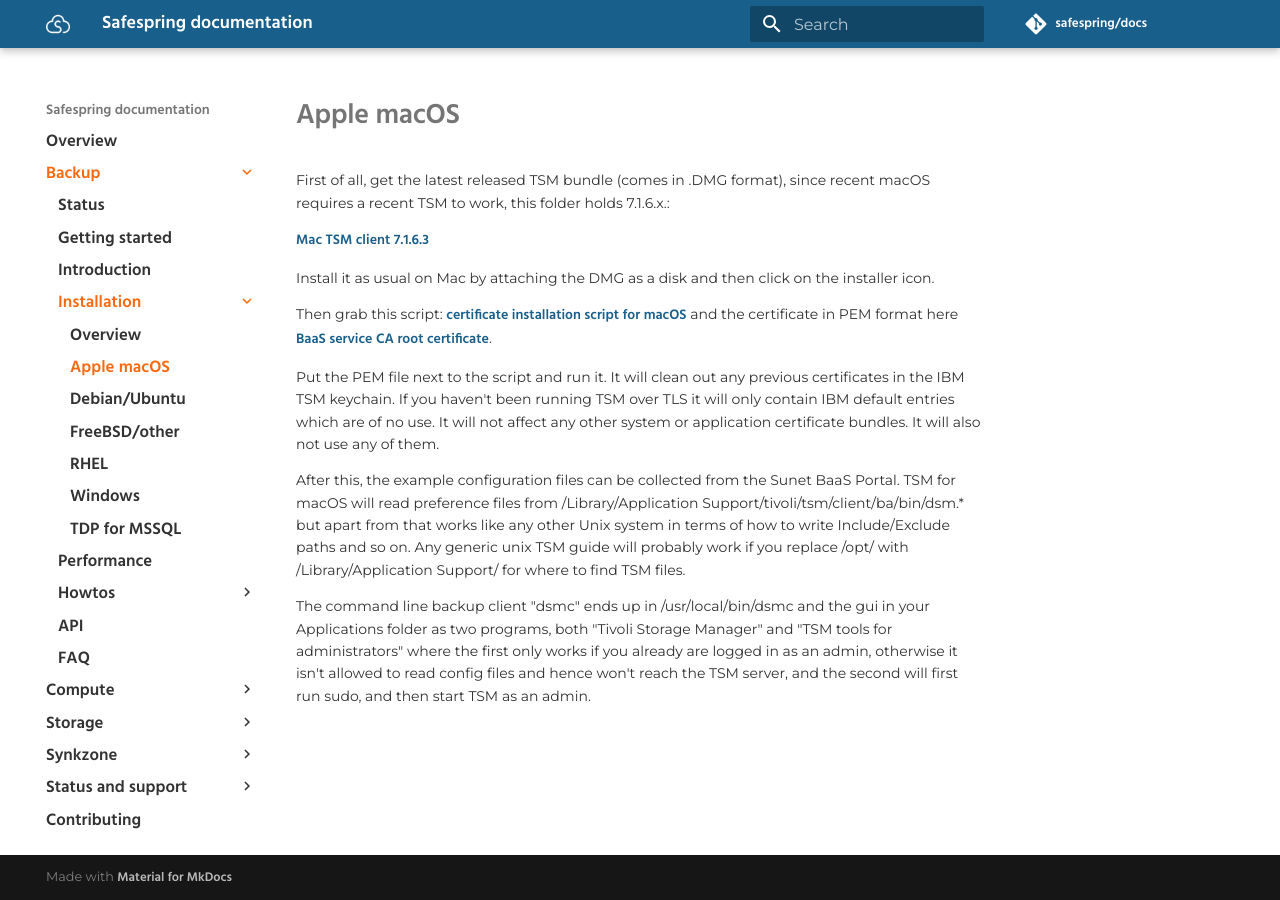
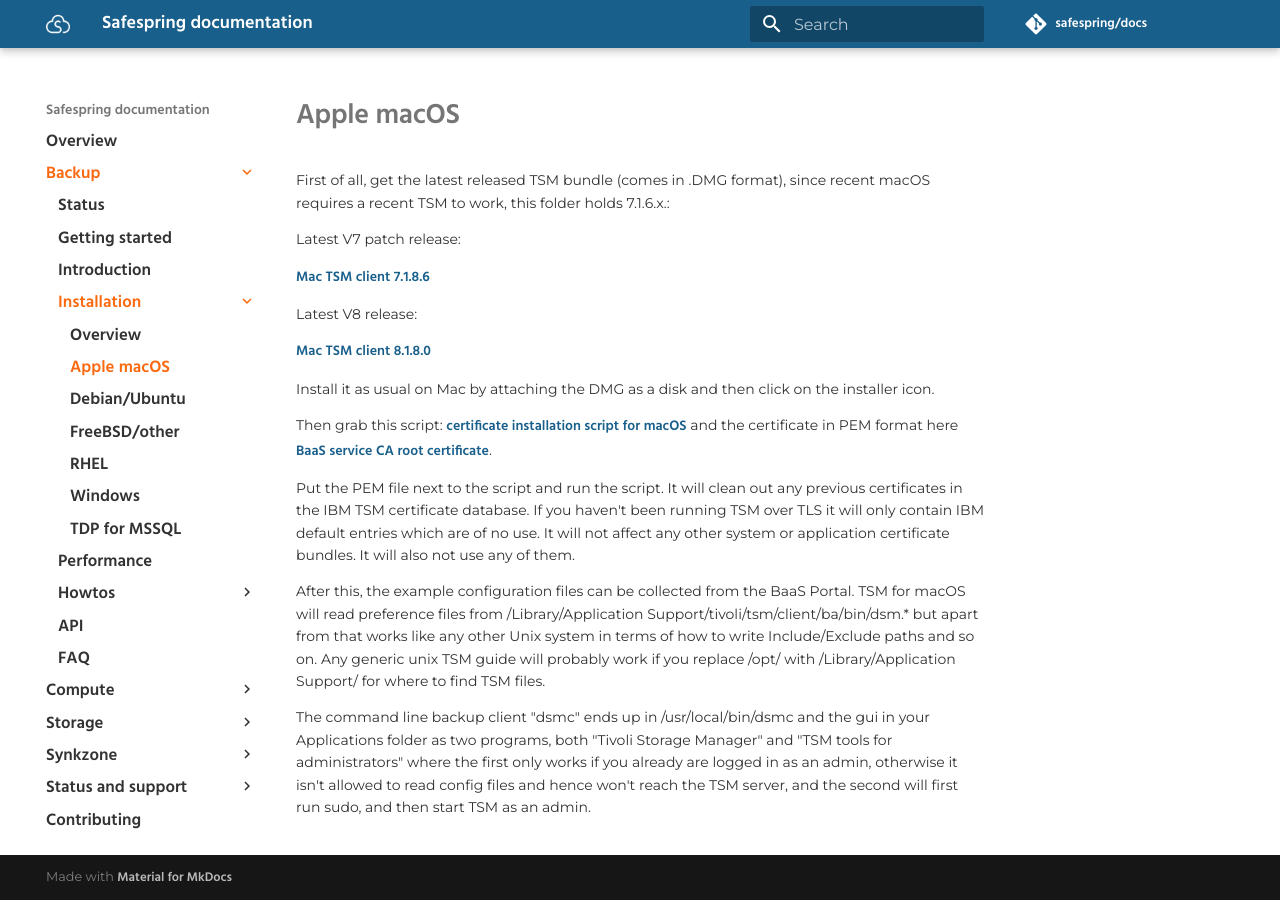
Before and after one commit to safespring/docs, an MkDocs documentation site: the page built from content/backup/install/apple-macos.md, in a window 1280 px wide. Built offline with MkDocs 1.6.1 and Material for MkDocs 9.7.7, drawn with Linux system fonts in a browser that asks for light colours; comment, search, counter and statistics services are not loaded; old or Windows-style settings are respelled for this version of MkDocs.

Commit message:
Updated mac client versions

```diff
--- a/content/backup/install/apple-macos.md
+++ b/content/backup/install/apple-macos.md
@@ -1,14 +1,20 @@
 First of all, get the latest released TSM bundle (comes in .DMG format), since recent macOS requires a recent TSM to work, this folder holds 7.1.6.x.:
 
-[Mac TSM client 7.1.6.3](https://www3.software.ibm.com/storage/tivoli-storage-management/patches/client/v7r1/Mac/v716/7.1.6.3-TIV-TSMBAC-Mac.dmg)
+Latest V7 patch release:
+
+[Mac TSM client 7.1.8.6](https://www3.software.ibm.com/storage/tivoli-storage-management/patches/client/v7r1/Mac/v718/7.1.8.6-TIV-TSMBAC-Mac.dmg)
+
+Latest V8 release:
+
+[Mac TSM client 8.1.8.0](https://www3.software.ibm.com/storage/tivoli-storage-management/maintenance/client/v8r1/Mac/v818/8.1.8.0-TIV-TSMBAC-Mac.dmg)
 
 Install it as usual on Mac by attaching the DMG as a disk and then click on the installer icon.
 
 Then grab this script:
 [certificate installation script for macOS](https://raw.githubusercontent.com/IPnett/cloud-BaaS/master/pki/IPnett-Cloud-Root-CA-macosx.sh) and the certificate in PEM format here [BaaS service CA root certificate](https://raw.githubusercontent.com/IPnett/cloud-BaaS/master/pki/IPnett-Cloud-Root-CA.pem).
 
-Put the PEM file next to the script and run it. It will clean out any previous certificates in the IBM TSM keychain. If you haven't been running TSM over TLS it will only contain IBM default entries which are of no use. It will not affect any other system or application certificate bundles. It will also not use any of them.
+Put the PEM file next to the script and run the script. It will clean out any previous certificates in the IBM TSM certificate database. If you haven't been running TSM over TLS it will only contain IBM default entries which are of no use. It will not affect any other system or application certificate bundles. It will also not use any of them.
 
-After this, the example configuration files can be collected from the Sunet BaaS Portal. TSM for macOS will read preference files from /Library/Application Support/tivoli/tsm/client/ba/bin/dsm.* but apart from that works like any other Unix system in terms of how to write Include/Exclude paths and so on. Any generic unix TSM guide will probably work if you replace /opt/ with /Library/Application Support/ for where to find TSM files.
+After this, the example configuration files can be collected from the BaaS Portal. TSM for macOS will read preference files from /Library/Application Support/tivoli/tsm/client/ba/bin/dsm.* but apart from that works like any other Unix system in terms of how to write Include/Exclude paths and so on. Any generic unix TSM guide will probably work if you replace /opt/ with /Library/Application Support/ for where to find TSM files.
 
 The command line backup client "dsmc" ends up in /usr/local/bin/dsmc and the gui in your Applications folder as two programs, both "Tivoli Storage Manager" and "TSM tools for administrators" where the first only works if you already are logged in as an admin, otherwise it isn't allowed to read config files and hence won't reach the TSM server, and the second will first run sudo, and then start TSM as an admin.
```
